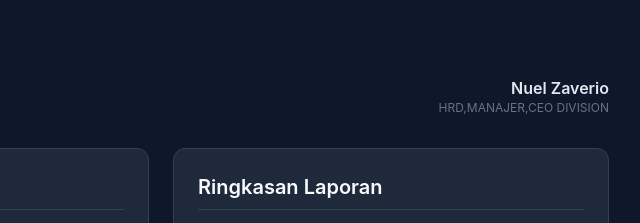
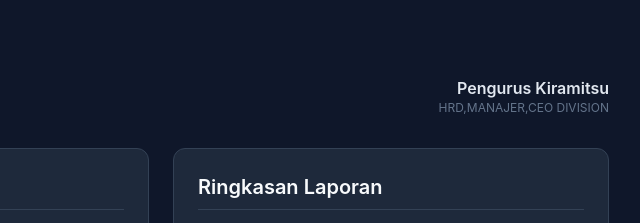
Before and after one commit to kiramitsumrp/kiramitsu, a plain HTML site: page dailreport.html in a window 1280 px wide. Shown: the top 223 px of the page, 479-1119 px from the left. Drawn offline with nearby package versions, Linux system fonts and the light colour scheme.

Commit message:
Update dailreport.html

```diff
--- a/dailreport.html
+++ b/dailreport.html
@@ -149,7 +149,7 @@ Silakan masukkan data...
             const timeVal = document.getElementById('timeInput').value || '--:-- WIB';
 
             // Update UI Header
-            document.getElementById('headerNameDisplay').innerText = kasirName;
+            document.getElementById('headerNameDisplay').innerText = "Pengurus Kiramitsu";
 
             const qA = parseInt(document.getElementById('qAmer').value) || 0;
             const qV = parseInt(document.getElementById('qVodka').value) || 0;
```
